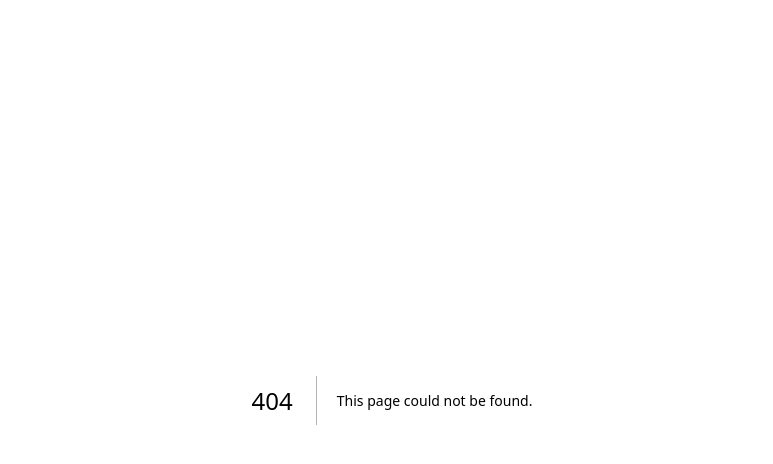
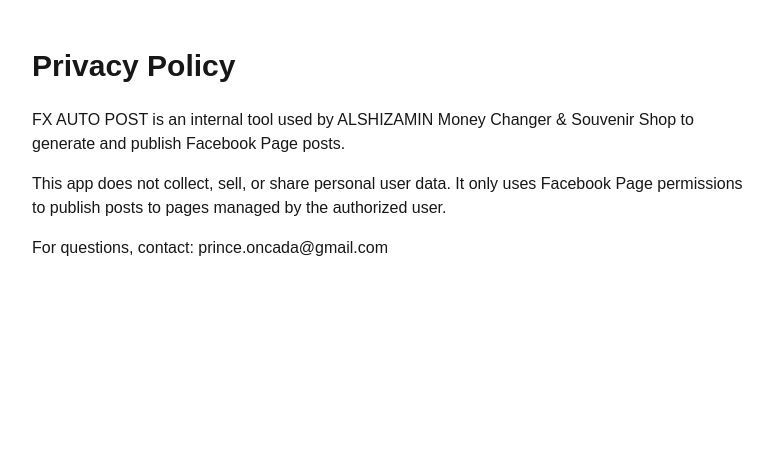
Before and after one commit to princeoncada/fx-post-engine, a Next.js app: page /privacy-policy in a window 1280 px wide. Before the commit this address had no page. Shown: the top 464 px of the page, without its empty margins (248-1021 px from the left). Built offline with nearby package versions, Linux system fonts and the light colour scheme.

Commit message:
Add Privacy Policy page outlining data usage and contact information

```diff
--- /dev/null
+++ b/app/privacy-policy/page.tsx
@@ -0,0 +1,22 @@
+export default function PrivacyPolicyPage() {
+  return (
+    <main className="mx-auto max-w-3xl px-6 py-12">
+      <h1 className="text-3xl font-bold">Privacy Policy</h1>
+
+      <p className="mt-6">
+        FX AUTO POST is an internal tool used by ALSHIZAMIN Money Changer &
+        Souvenir Shop to generate and publish Facebook Page posts.
+      </p>
+
+      <p className="mt-4">
+        This app does not collect, sell, or share personal user data. It only
+        uses Facebook Page permissions to publish posts to pages managed by the
+        authorized user.
+      </p>
+
+      <p className="mt-4">
+        For questions, contact: prince.oncada@gmail.com
+      </p>
+    </main>
+  );
+}
```
